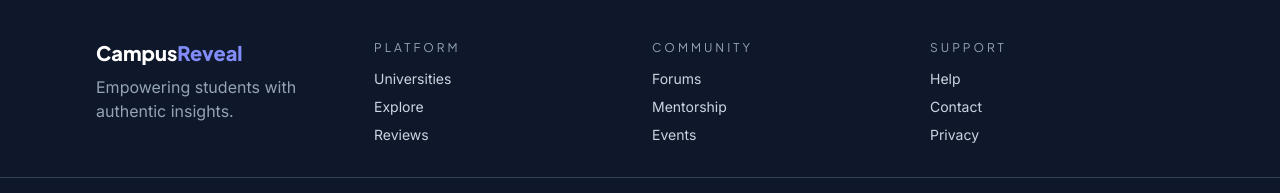
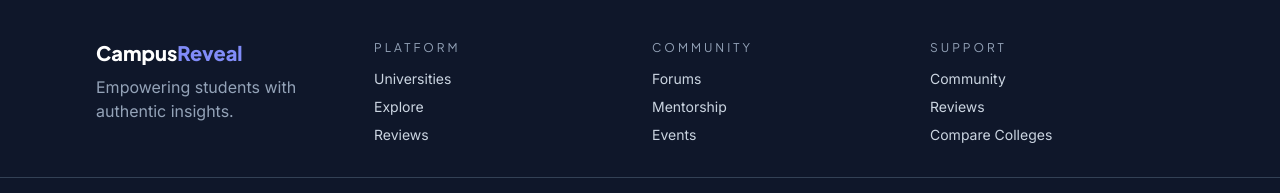
Before and after one commit to Pavi22835/CampusReveal_Site, a React (Vite) app in the folder frontend/: page / in a window 1280 px wide. Shown: the part 2267-2460 px from the top of the page. Built offline with nearby package versions, Linux system fonts and the light colour scheme; no server answers.

Commit message:
some changes in footer

```diff
--- a/frontend/src/components/Footer/Footer.jsx
+++ b/frontend/src/components/Footer/Footer.jsx
@@ -19,7 +19,7 @@ export default function Footer() {
           <h3 className="footer__heading">Platform</h3>
           <ul className="space-y-2 text-sm">
             <li><Link to="/colleges" className="footer__link">Universities</Link></li>
-            <li><Link to="/compare" className="footer__link">Explore</Link></li>
+            <li><Link to="/reviews" className="footer__link">Explore</Link></li>
             <li><Link to="/reviews" className="footer__link">Reviews</Link></li>
           </ul>
         </div>
@@ -36,9 +36,9 @@ export default function Footer() {
         <div>
           <h3 className="footer__heading">Support</h3>
           <ul className="space-y-2 text-sm">
-            <li><Link to="/help" className="footer__link">Help</Link></li>
-            <li><Link to="/contact" className="footer__link">Contact</Link></li>
-            <li><Link to="/privacy" className="footer__link">Privacy</Link></li>
+            <li><Link to="/community" className="footer__link">Community</Link></li>
+            <li><Link to="/reviews" className="footer__link">Reviews</Link></li>
+            <li><Link to="/compare" className="footer__link">Compare Colleges</Link></li>
           </ul>
         </div>
       </div>
```
